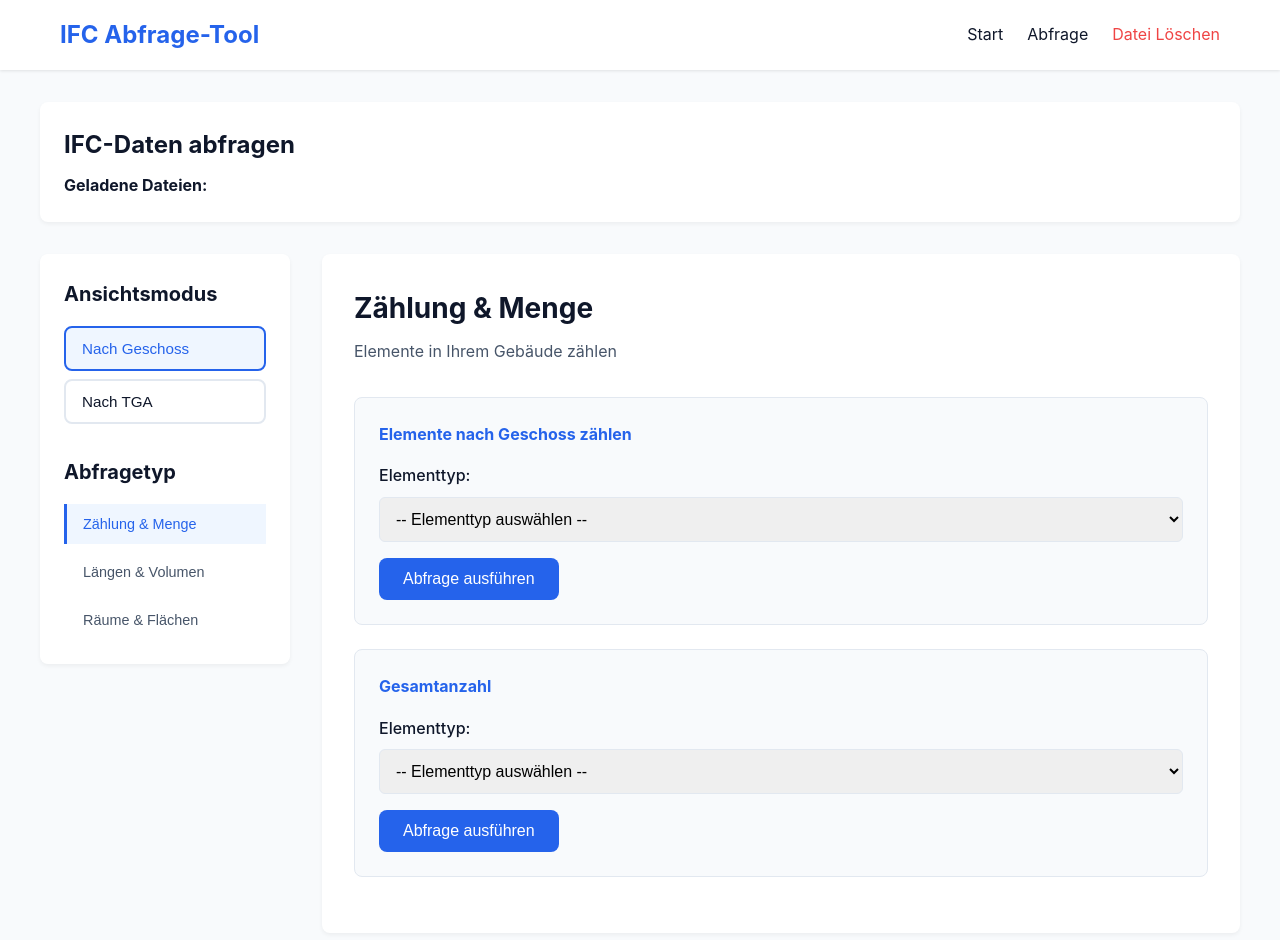
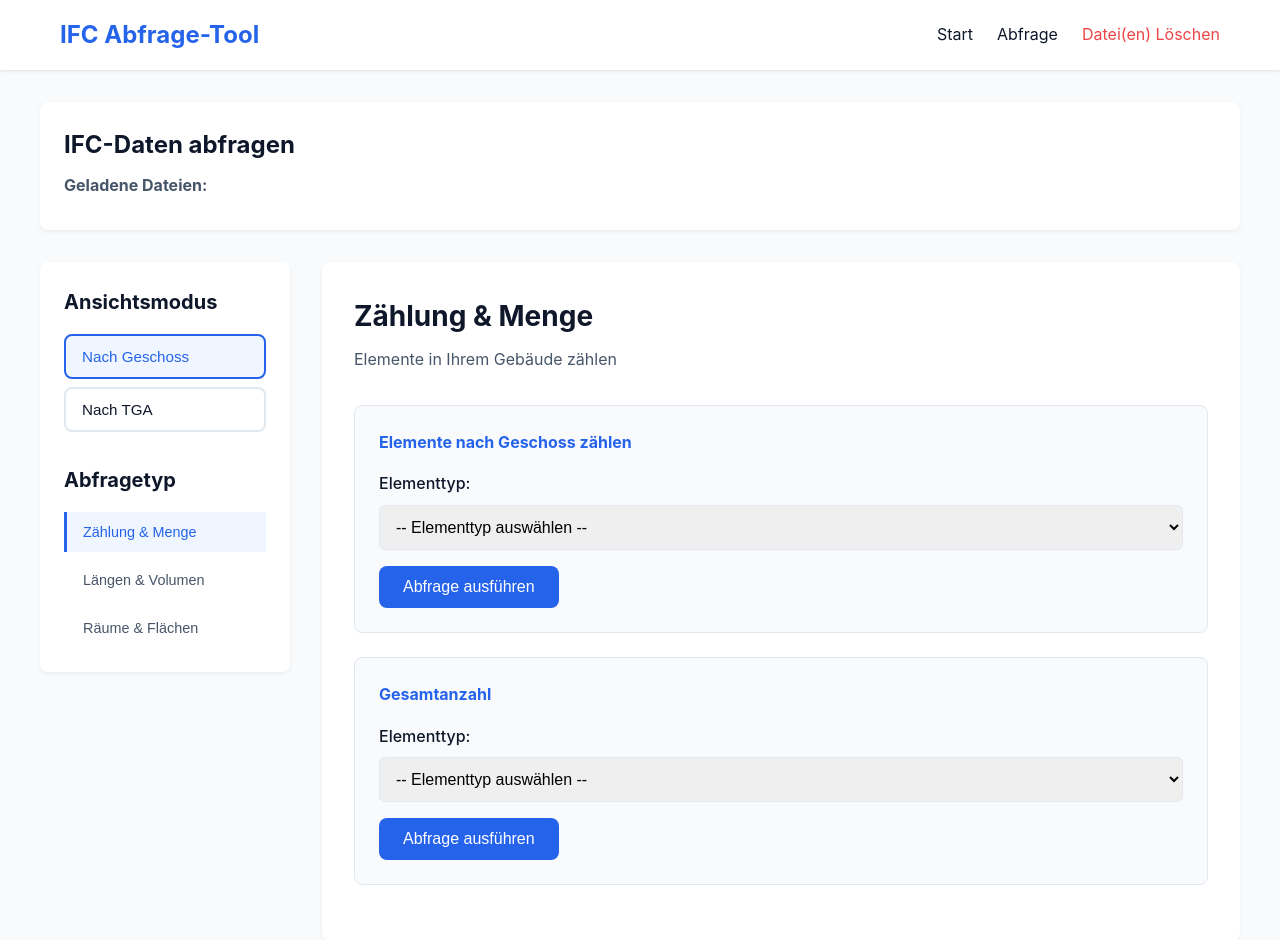
Before and after one commit to dennisjonca/open_bim, a Flask app: template templates/query_simple.html in a window 1280 px wide. Shown: the top 940 px of the page. Run offline with Flask 3, Linux system fonts and the light colour scheme; the template is opened without the code that fills it, so the values that code supplies are empty; the visitor is signed in with stand-in values (Sample User, id 1).

Commit message:
Add CSS styling and template improvements for multi-file support
Co-authored-by: dennisjonca <236366718+dennisjonca@users.noreply.github.com>

```diff
--- a/static/css/style.css
+++ b/static/css/style.css
@@ -265,6 +265,27 @@ body {
 
 .filename {
     color: var(--text-secondary);
+}
+
+.filename-list {
+    color: var(--text-secondary);
+}
+
+.filename-list ul {
+    list-style: none;
+    padding: 0;
+    margin: 0.5rem 0;
+}
+
+.filename-list li {
+    padding: 0.25rem 0;
+    font-weight: 500;
+}
+
+.hint {
+    color: var(--text-secondary);
+    font-size: 0.9rem;
+    margin: 0.5rem 0;
 }
 
 /* Query Interface */
--- a/templates/base.html
+++ b/templates/base.html
@@ -13,9 +13,9 @@
             <h1 class="logo">IFC Abfrage-Tool</h1>
             <ul class="nav-links">
                 <li><a href="{{ url_for('index') }}">Start</a></li>
-                {% if session.get('ifc_filename') %}
+                {% if session.get('ifc_filenames') or session.get('ifc_filename') %}
                 <li><a href="{{ url_for('query_page') }}">Abfrage</a></li>
-                <li><a href="{{ url_for('clear_session') }}" class="btn-clear">Datei Löschen</a></li>
+                <li><a href="{{ url_for('clear_session') }}" class="btn-clear">Datei(en) Löschen</a></li>
                 {% endif %}
             </ul>
         </div>
```
